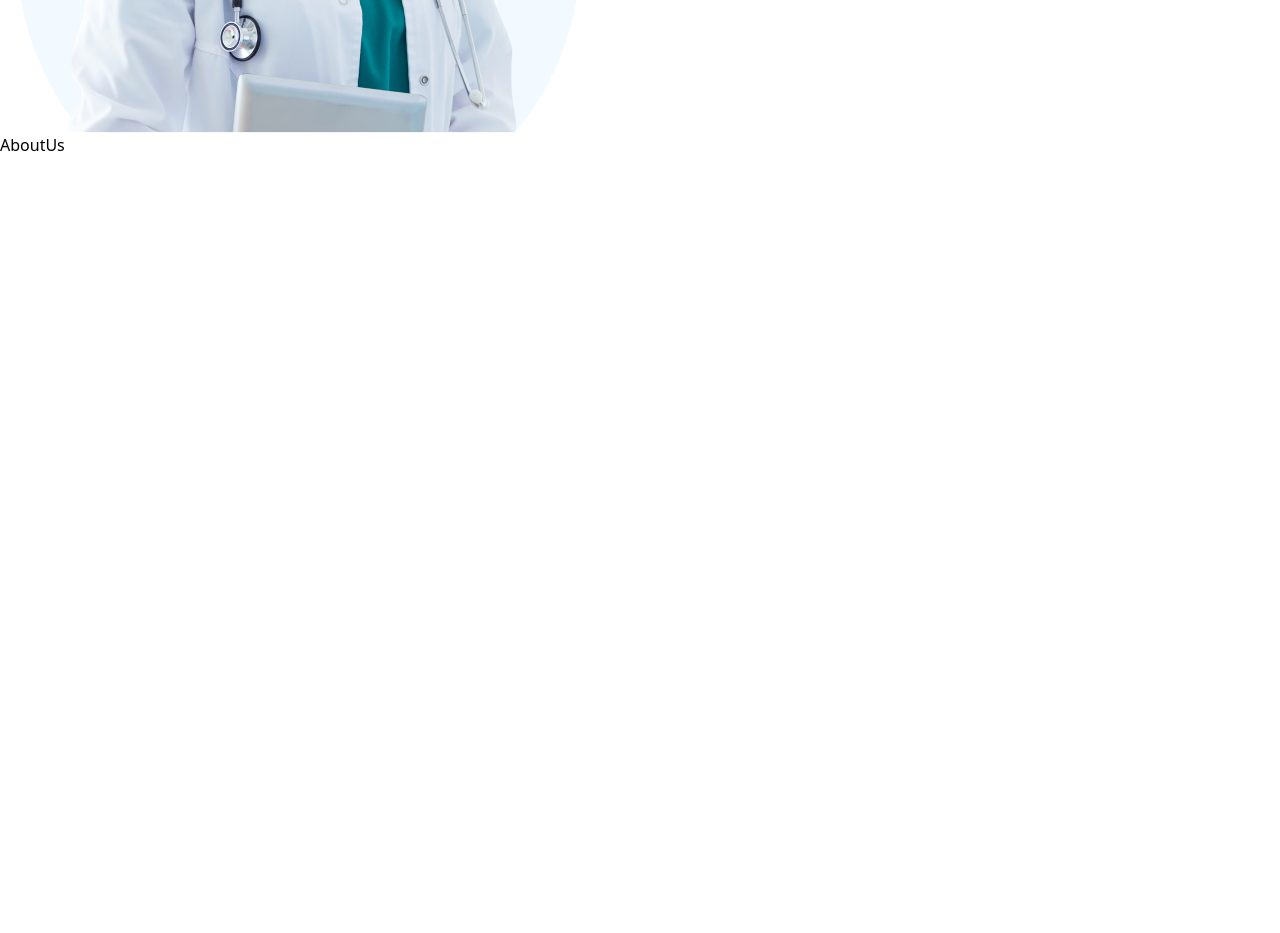
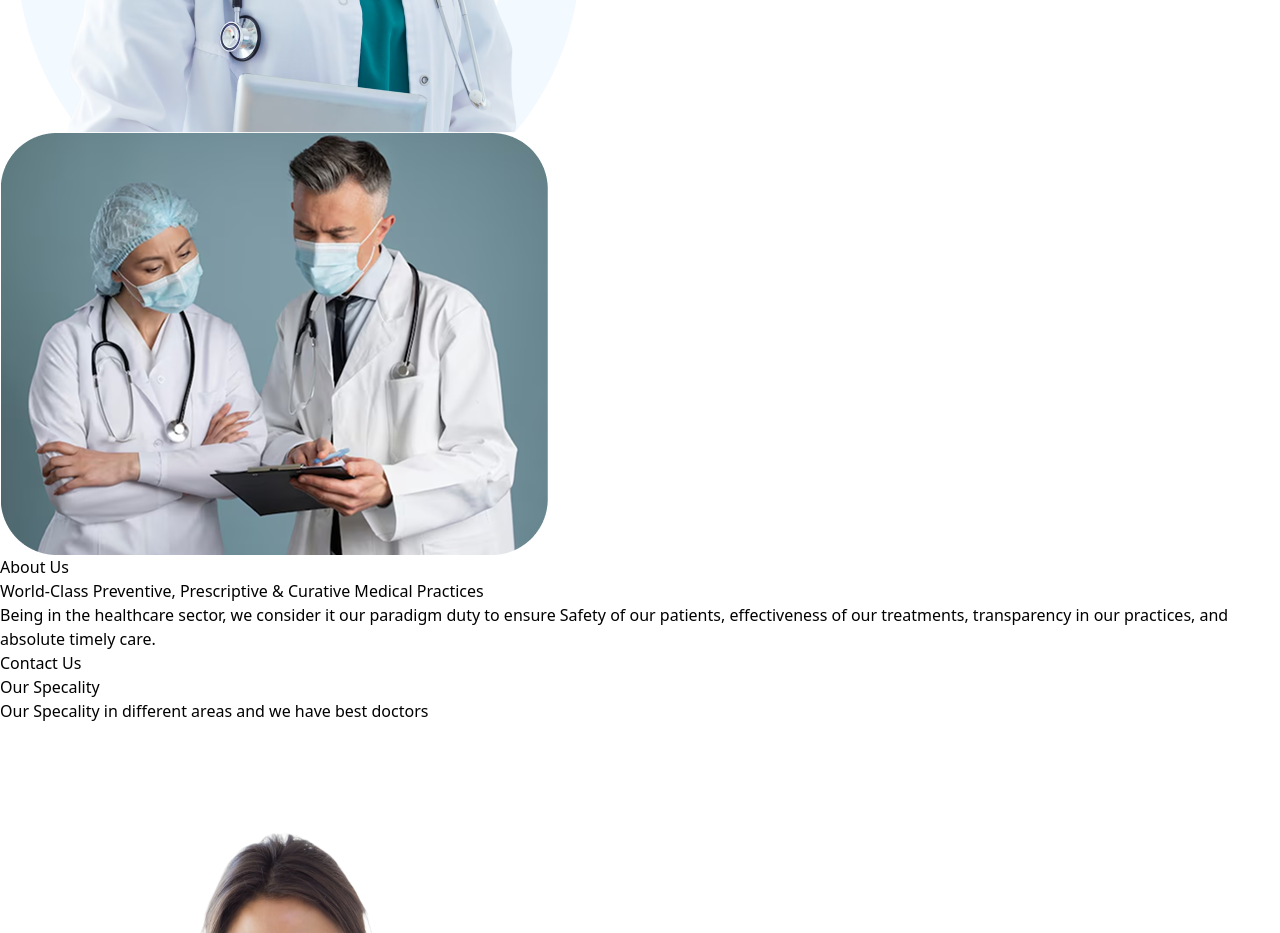
Before and after one commit to Tayyab-Hakro/Website_For_Doctors, a React (Vite) app in the folder frontend/my-project/: page / in a window 1280 px wide. Shown: the part 780-1713 px from the top of the page. Before the commit the page ends 937 px from the top, so only its background shows below. Built offline with nearby package versions, Linux system fonts and the light colour scheme.

Commit message:
day 2 Completed

```diff
--- a/frontend/my-project/src/Components/AboutUs.jsx
+++ b/frontend/my-project/src/Components/AboutUs.jsx
@@ -1,7 +1,28 @@
 
 function AboutUs() {
   return (
-    <div className="">AboutUs</div>
+    <div className="w-full h-full flex  flex-wrap grid-cols-1 md:grid-cols-2">
+
+        <div className="flex m-10">
+
+        <div className="w-[50%] h-auto">
+            <img src="../../image 1.png" alt="Image " />
+        </div>
+        <div className="w-[50%] h-auto">
+            <h1 className="font-sans mt-4 text-3xl font-bold p-3" >About Us</h1>
+    <h1 className="font-serif text-black text-5xl p-3">World-Class Preventive,
+    Prescriptive & Curative
+Medical Practices</h1>
+<p className="p-3 text-1xl">
+Being in the healthcare sector, we consider it our paradigm duty
+to ensure Safety of our patients, effectiveness of our treatments,
+transparency in our practices, and absolute timely care.
+</p>
+<button className="bg-blue-800 text-white ml-3 px-4 py-2">Contact Us</button>
+        </div>
+        </div>
+
+        </div>
   )
 }
 
--- /dev/null
+++ b/frontend/my-project/src/Components/Specaility.jsx
@@ -0,0 +1,42 @@
+
+function Specaility() {
+  return (
+    <div className="bg-red-400  pl-7 pr-7 ">
+        <div className="flex justify-center flex-col items-center ">
+    <h2 className="text-4xl font-bold">Our Specality</h2>
+    <p>Our Specality in different areas and we have best doctors </p>
+
+    </div>
+    <div className="w-full flex grid ml-10 mr-10  justify-center items-center sm:grid-cols-1 lg:grid-cols-3 flex-wrap">
+        <div className="p-4 w-2/4 flex flex-wrap border justify-center flex-wrap items-center border-collapse">
+            <img className="w-[40%] h-full" src="../../Mask group.png" alt="" />
+            <p className="text-4xl ">Vlaue</p>
+            <p className="text-1xl ">I have to fight for my freedom</p>
+
+        </div>
+        <div>
+            <img className="w-32" src="../../Mask group.png" alt="" />
+            <p>Vlaue</p>
+        </div>  <div>
+            <img className="w-32" src="../../Mask group.png" alt="" />
+            <p>Vlaue</p>
+        </div>  <div>
+            <img className="w-32" src="../../Mask group.png" alt="" />
+            <p>Vlaue</p>
+        </div>  <div>
+            <img className="w-32" src="../../Mask group.png" alt="" />
+            <p>Vlaue</p>
+        </div>  <div>
+            <img className="w-32" src="../../Mask group.png" alt="" />
+            <p>Vlaue</p>
+        </div>  <div>
+            <img className="w-32" src="../../Mask group.png" alt="" />
+            <p>Vlaue</p>
+        </div>
+
+    </div>
+    </div>
+  )
+}
+
+export default Specaility
--- a/frontend/my-project/src/pages/Home.jsx
+++ b/frontend/my-project/src/pages/Home.jsx
@@ -1,11 +1,13 @@
 import AboutUs from "../Components/AboutUs"
 import HeroSection from "../Components/HeroSection"
+import Specaility from "../Components/Specaility"
 
 function Home() {
   return (
     <div>
         <HeroSection/>
         <AboutUs/>
+        <Specaility/>
     </div>
   )
 }
```
Also changed, not shown: frontend/my-project/image 1.png (added).
